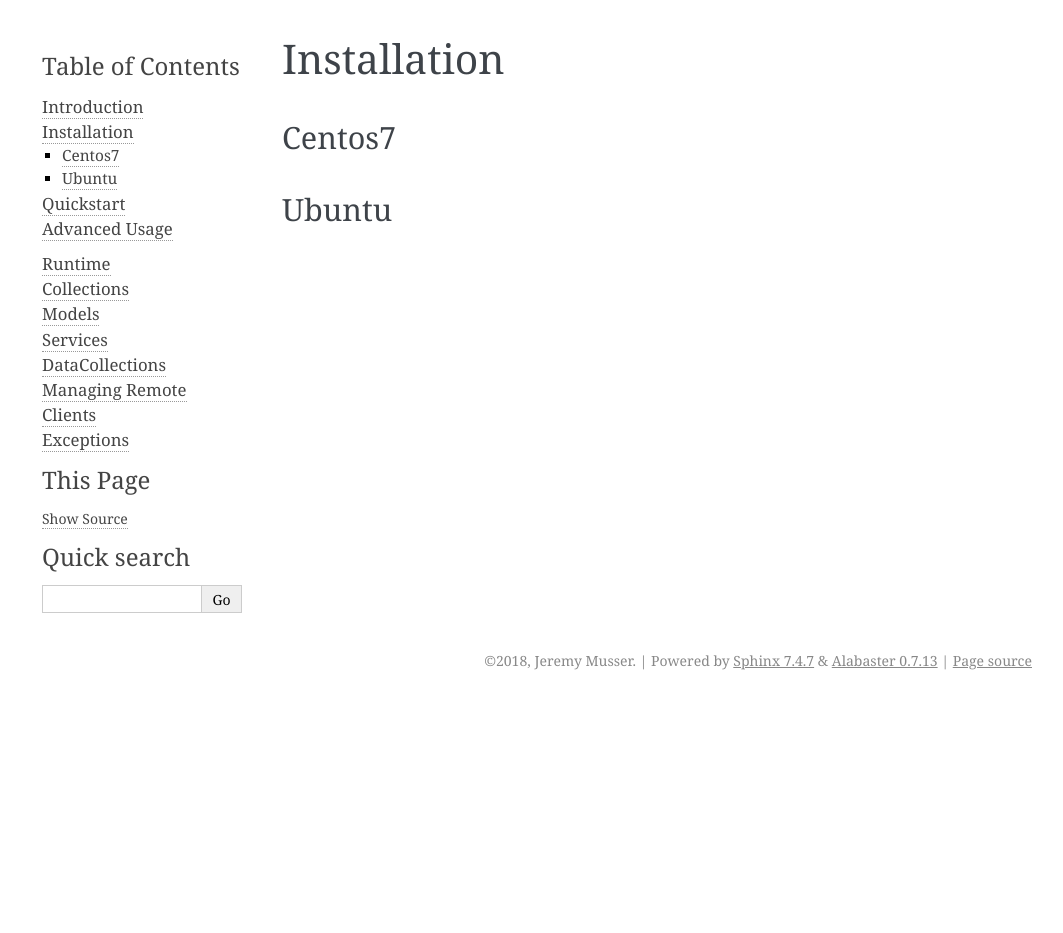
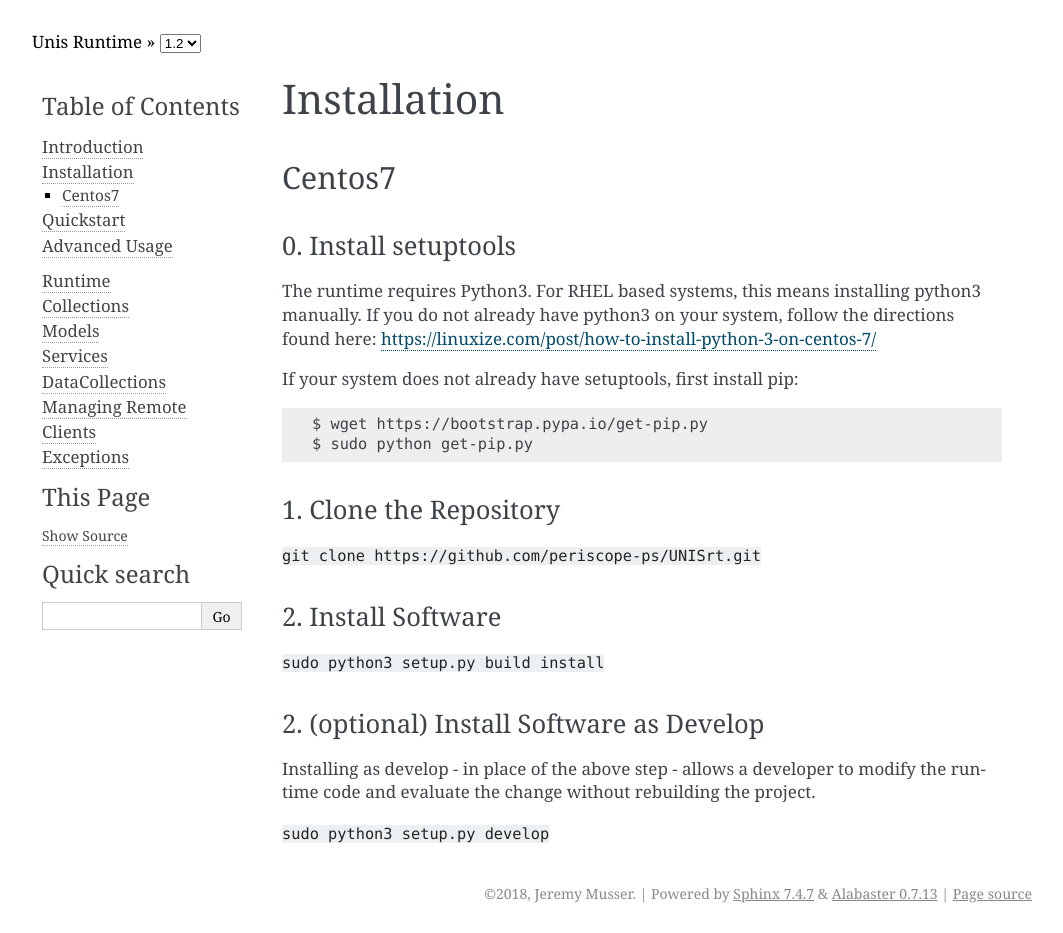
Before and after one commit to periscope-ps/UNISrt, a Sphinx documentation site: the page built from sphinx/guides/installation.rst, in a window 1280 px wide. Shown: the whole page, without its empty margins (108-1171 px from the left). Built offline with Sphinx 7.4.7, drawn with Linux system fonts in a browser that asks for light colours; before the commit the page ends 900 px from its top, so only the background shows below that.

Commit message:
Added version numbers to sphinx build

```diff
--- /dev/null
+++ b/sphinx/_templates/layout.html
@@ -0,0 +1,9 @@
+{% extends "!layout.html" %}
+{% block document %}
+<p> Unis Runtime » <select onchange="location.href = this.value">
+    <option value="/1.0/index.html">1.2</option>
+    <option value="/2.0/index.html">2.0</option>
+  </select>
+</p>
+{{ super() }}
+{% endblock %}
--- a/sphinx/conf.py
+++ b/sphinx/conf.py
@@ -50,9 +50,9 @@
 # built documents.
 #
 # The short X.Y version.
-version = '0.1.0'
+version = os.environ['RT_VERSION'] or "0.0.0"
 # The full version, including alpha/beta/rc tags.
-release = '0.1.0'
+release = os.environ['RT_VERSION'] or "0.0.0"
 
 # The language for content autogenerated by Sphinx. Refer to documentation
 # for a list of supported languages.
--- a/sphinx/guides/installation.rst
+++ b/sphinx/guides/installation.rst
@@ -6,6 +6,34 @@
 Centos7
 *******
 
-******
-Ubuntu
-******
+0. Install setuptools
+---------------------
+
+The runtime requires Python3.  For RHEL based systems, this means installing
+python3 manually.  If you do not already have python3 on your system, follow
+the directions found here: https://linuxize.com/post/how-to-install-python-3-on-centos-7/
+
+If your system does not already have setuptools, first install pip::
+
+  $ wget https://bootstrap.pypa.io/get-pip.py
+  $ sudo python get-pip.py
+
+
+1. Clone the Repository
+-----------------------
+
+``git clone https://github.com/periscope-ps/UNISrt.git``
+
+2. Install Software
+-------------------
+
+``sudo python3 setup.py build install``
+
+2. (optional) Install Software as Develop
+-----------------------------------------
+
+Installing as develop - in place of the above step - allows a
+developer to modify the runtime code and evaluate the change without
+rebuilding the project.
+
+``sudo python3 setup.py develop``
```
Also changed, not shown: 3 other files.
